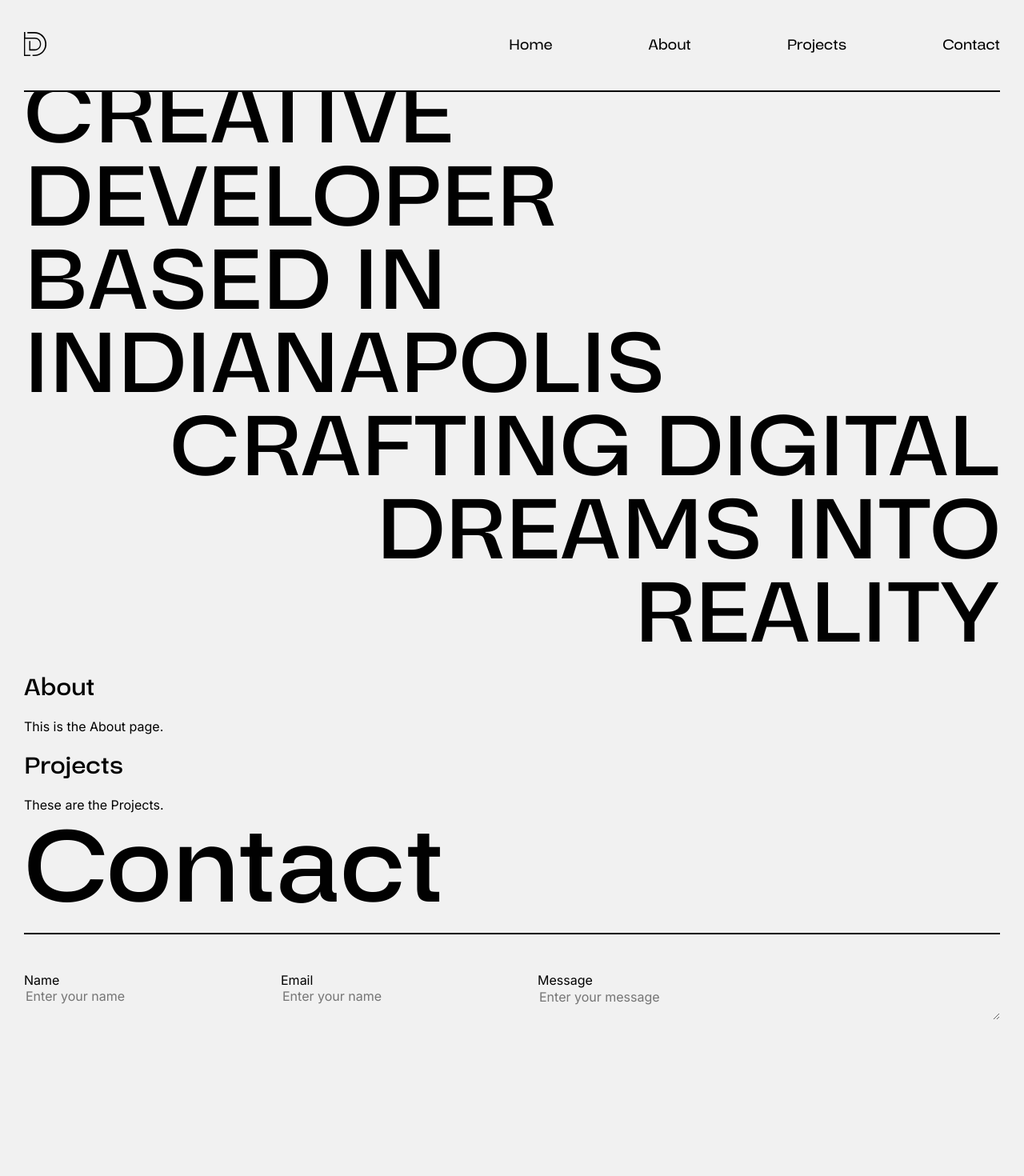
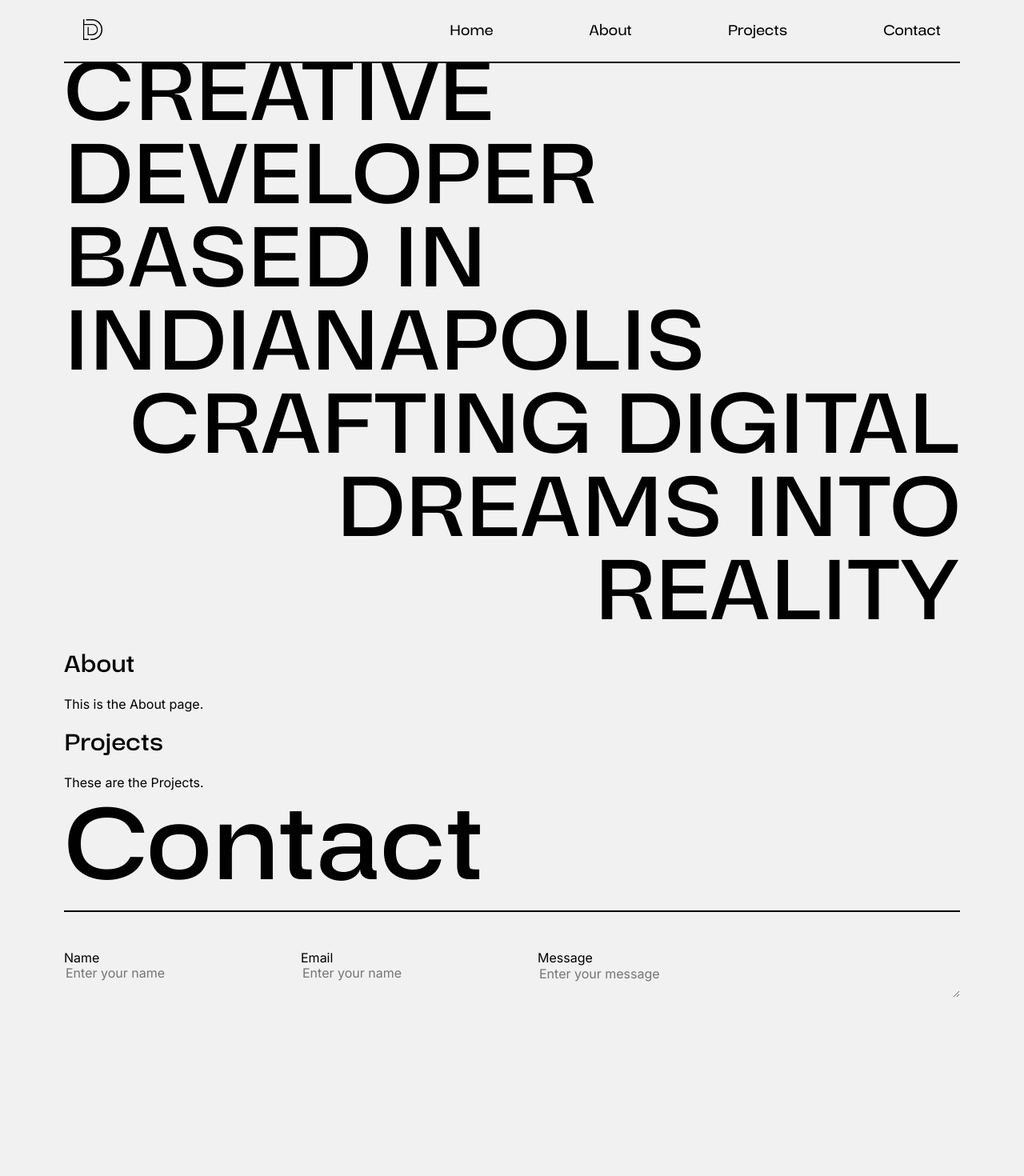
Before and after one commit to DShulkin/my-website, a React (Create React App) app: page / in a window 1280 px wide. Shown: the top 1470 px of the page at 80% size. Built offline with nearby package versions, Linux system fonts and the light colour scheme.

Commit message:
aesthetic updates

```diff
--- a/src/Contact.css
+++ b/src/Contact.css
@@ -7,7 +7,7 @@
 
 .contact-header {
     width: 100%;
-    border-bottom: 2px solid #000;  /* Underline */
+    border-bottom: 2px solid #010101;  /* Underline */
     padding-bottom: 10px;       /* Space between text and border */
     font-size: clamp(2.75rem, 11vw, 12.92vw);
     line-height: clamp(3rem, 11vw, 14rem);
@@ -45,6 +45,7 @@ input, textarea {
 
 
 .submit-button {
+  color : inherit;
   flex-direction: row;
   gap: 16px;
   align-items: baseline;
--- a/src/Home.css
+++ b/src/Home.css
@@ -10,7 +10,7 @@
 } */
 
 body {
-  margin: 0 30px 30px 30px;
+  padding: 20px 15px;
 }
 
 /*------------------------- HOME ------------------------- */
@@ -28,7 +28,7 @@ body {
 
 #home {
   display: flex;
-    height: 88vh;
+    height: 91vh;
   /* height: calc(var(--vh, 1vh)* 100 - 60px); */
 }
 
@@ -73,7 +73,12 @@ body {
 
 @media (min-width: 768px) {
 
+  body {
+    padding: 30px 40px;
+  }
+
   #home {
+    height: 89vh;
     align-items: flex-end;
     justify-content: flex-end;
   }
@@ -104,6 +109,11 @@ body {
 
 @media (min-width: 1028px) {
 
+  body {
+    padding: 0 80px 40px 80px;
+    /* padding: 40px 80px; */
+  }
+
   .homeHeader {
     font-size: 7.3rem;
     line-height: 6.5rem;
--- a/src/navbar.css
+++ b/src/navbar.css
@@ -6,7 +6,7 @@
   display: flex;
   justify-content: space-between;
   align-items: center;
-  padding: 40px 0;
+  padding: 0 0 16px 0;
   position: sticky;
   z-index: 1000; /* Ensure the navBar is on top of other content */
   /* background-color: #FAFAFA; */
@@ -17,11 +17,10 @@
 
 .navbar li a {
   font-family: 'StaraMed', 'Quattrocento Sans', sans-serif;
-  font-size: 20px;
 }
 
 .logo img {
-  width: 28px;
+  width: 24px;
 }
 
 .navbarList {
@@ -93,10 +92,16 @@
 
 /*------------------------- 768 Media Query ------------------------- */
 @media (min-width: 768px) {
+
+  .navbar li a {
+    font-size: 20px;
+  }
+
   .navbar {
     display: flex;
     justify-content: space-between;
     align-items: center;
+    padding: 24px;
   }
 
   .hamburger {
```
